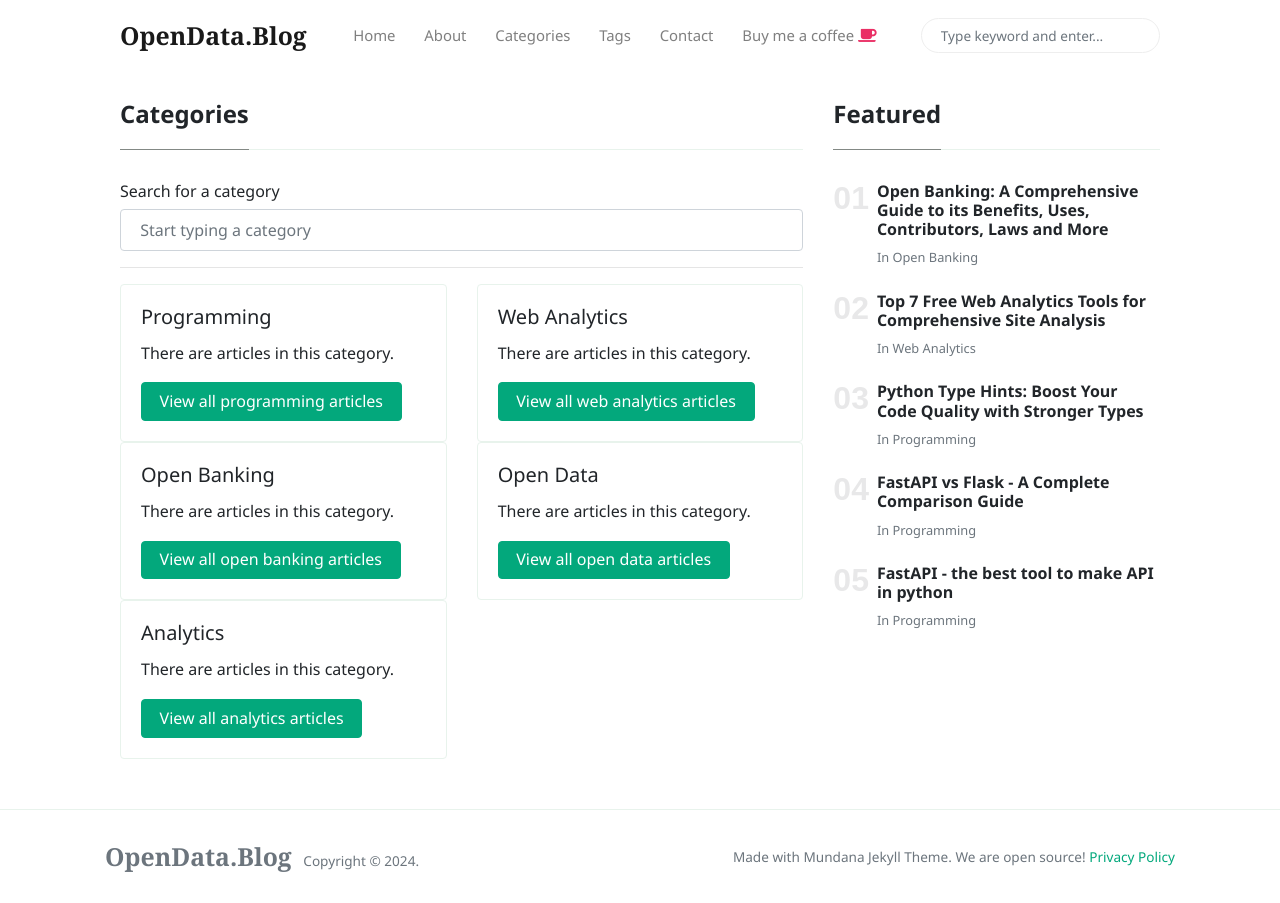
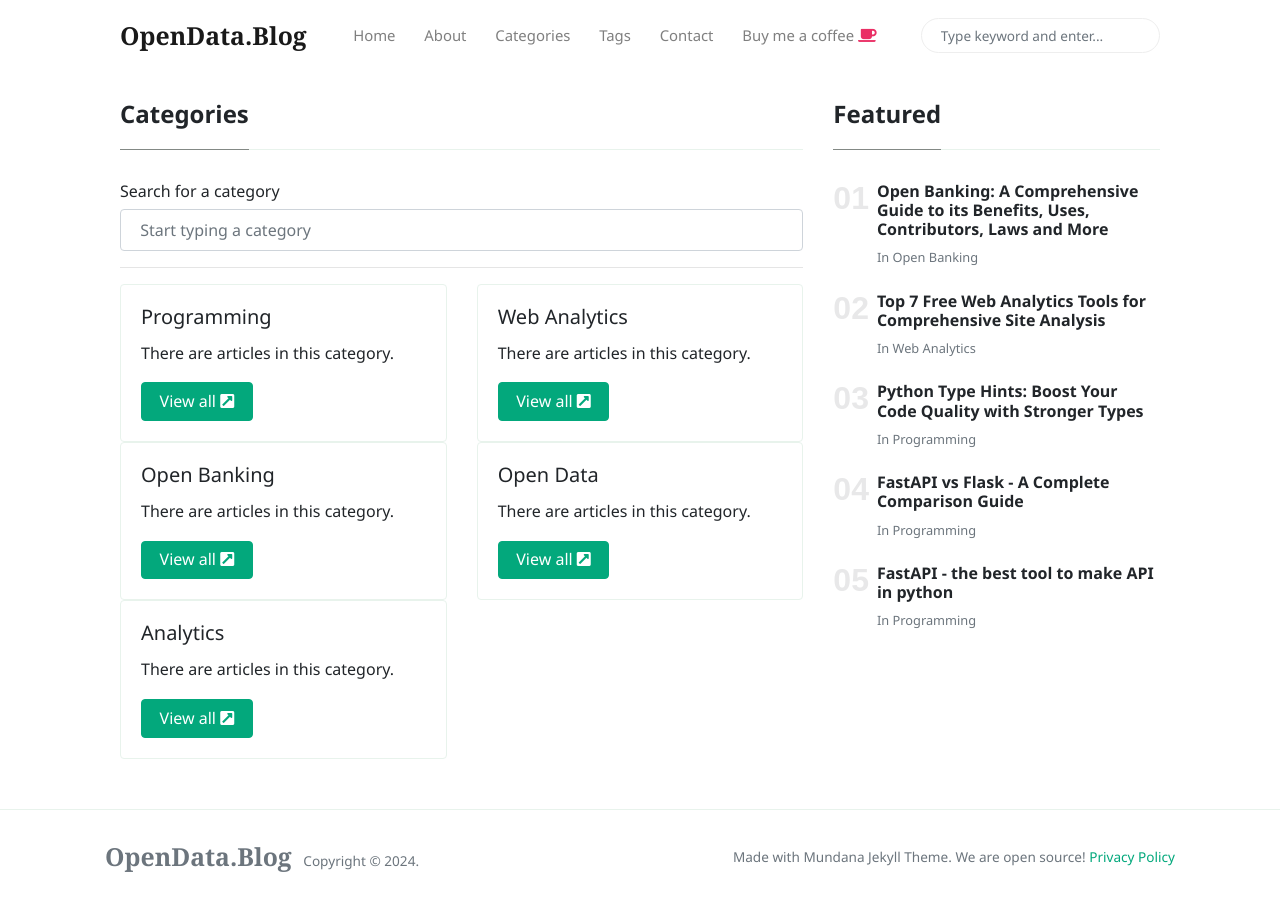
Before and after one commit to victorjohnsonk/victorjohnsonblog.github.io, a Jekyll site: the page built from _pages/categories.html, in a window 1280 px wide. Built offline with Jekyll 4.4.1, drawn with Linux system fonts in a browser that asks for light colours; nearby versions of some CDN libraries.

Commit message:
Update categories.html

```diff
--- a/_pages/categories.html
+++ b/_pages/categories.html
@@ -20,7 +20,7 @@
                 <div class="card-body">
                     <h5 class="card-title">{{ category[0] }}</h5>
                     <p class="card-text">There are articles in this category.</p>
-                    <a href="{{ site.baseurl }}/categories?id={{ category[0] | downcase }}" class="btn btn-primary">View all {{ category[0] | downcase }} articles</a>
+                    <a href="{{ site.baseurl }}/categories?id={{ category[0] | downcase }}" class="btn btn-primary">View all <i class="fas fa-external-link-square-alt"></i></a>
                 </div>
             </div>
         </div>
```
